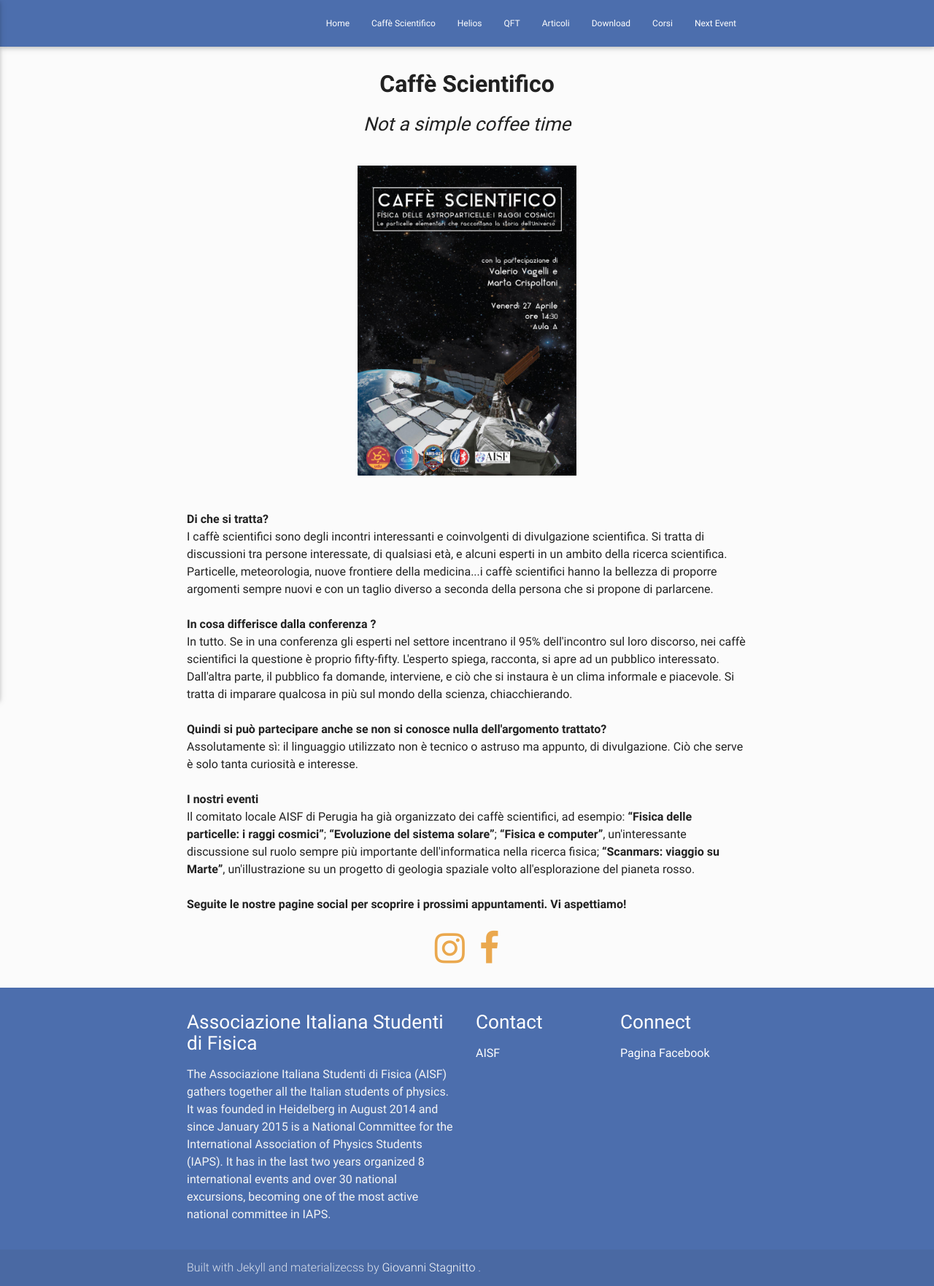
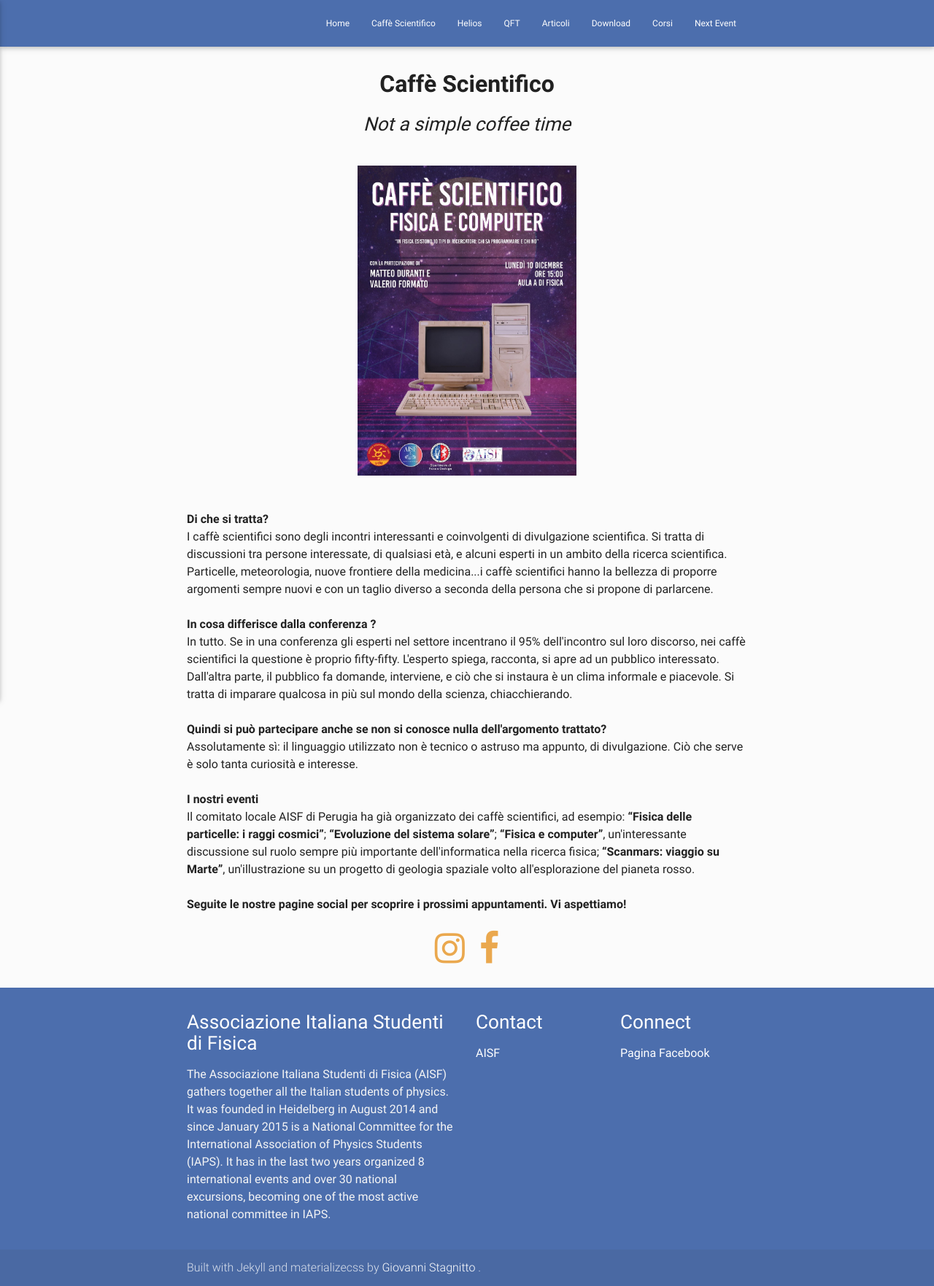
Before and after one commit to ai-sf/aisf_perugia, a Jekyll site: the page built from Caffè Scientifico.html, in a window 1280 px wide. Shown: the whole page at 73% size. Built offline with Jekyll 4.4.1, drawn with Linux system fonts in a browser that asks for light colours; nearby versions of some CDN libraries.

Commit message:
Update Caffè Scientifico.html

```diff
--- a/Caffè Scientifico.html
+++ b/Caffè Scientifico.html
@@ -17,8 +17,8 @@ permalink: /CaffèScientifico/
 <h3> <em> Not a simple coffee time </em></h3>
 <br>
 <div class="w3-content w3-section" style="max-width:500px">
+  <img class="mySlides" src="/perugia/Slideshow/caffe2.png" style="width:60%">
   <img class="mySlides" src="/perugia/Slideshow/caffe.png" style="width:60%">
-  <img class="mySlides" src="/perugia/Slideshow/caffe2.png" style="width:60%">
   <img class="mySlides" src="/perugia/Slideshow/caffe3.png" style="width:60%">
   <img class="mySlides" src="/perugia/Slideshow/caffe4.png" style="width:60%">
 </div>
```
